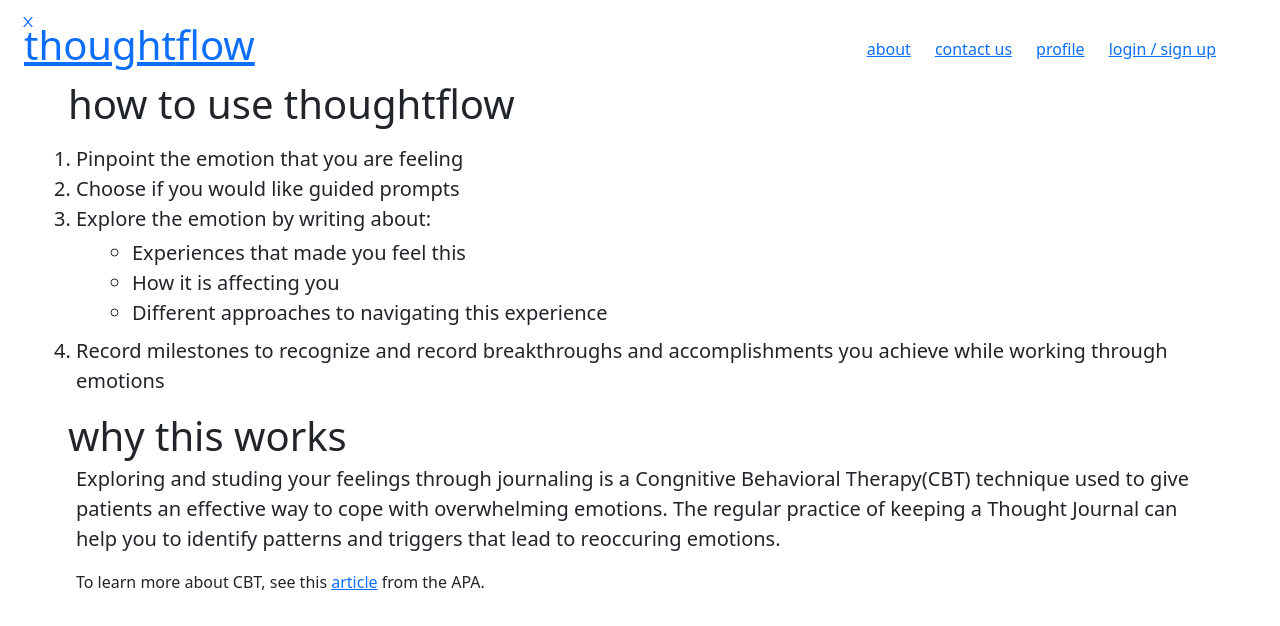
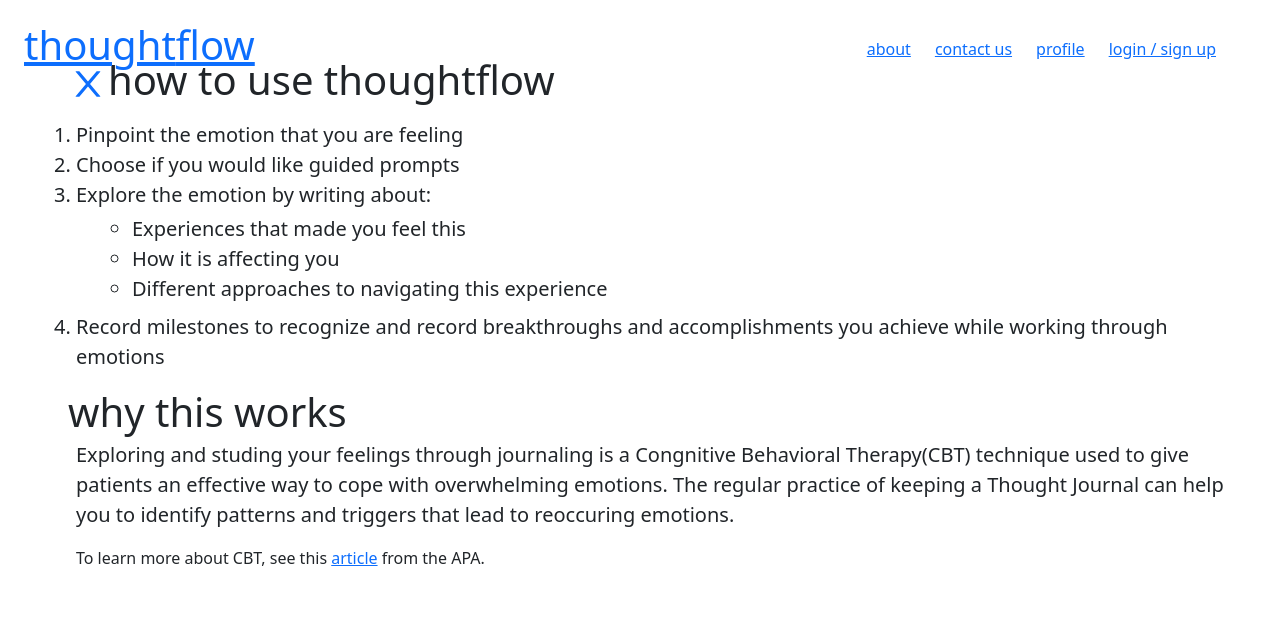
Before and after one commit to lgtm-bro/thought-flow, a React (Create React App) app in the folder static/: page /#/about in a window 1280 px wide. Shown: the top 626 px of the page. Built offline with nearby package versions, Linux system fonts and the light colour scheme; the HTML template or start-up script is replaced by a standard one.

Commit message:
fixed moving About close btn

```diff
--- a/static/css/styles.css
+++ b/static/css/styles.css
@@ -228,12 +228,12 @@ html,
 }
 
 #about-close {
-  font-size: 1.4em;
+  font-size: .8em;
   color: #606060;
   text-decoration: none;
   position: fixed;
-  top: 18px;
-  right: 30px;
+  top: 20px;
+  right: 10px;
   z-index: 12;
 }
 
--- a/static/src/About.jsx
+++ b/static/src/About.jsx
@@ -5,17 +5,17 @@ import { AiOutlineClose } from "react-icons/ai";
 const About = () => (
   <div
     id="about-container"
-    className="container-fluid rounded ps-2 pe-3 pe-lg-5 pb-5"
+    className="container-fluid rounded ps-2 pe-3 pe-lg-4 pb-5"
   >
-    <Link to="/">
-      <span id="about-close">
-        <AiOutlineClose />
-      </span>
-    </Link>
     <h2
       id="about-title"
       className="position-sticky display-6 pt-5 pb-2 ps-3 ps-md-5"
     >
+      <Link to="/">
+        <span id="about-close">
+          <AiOutlineClose />
+        </span>
+      </Link>
       how to use thoughtflow
     </h2>
     <ol className="lead ms-4 ms-md-5 px-1 px-md-2">
```
